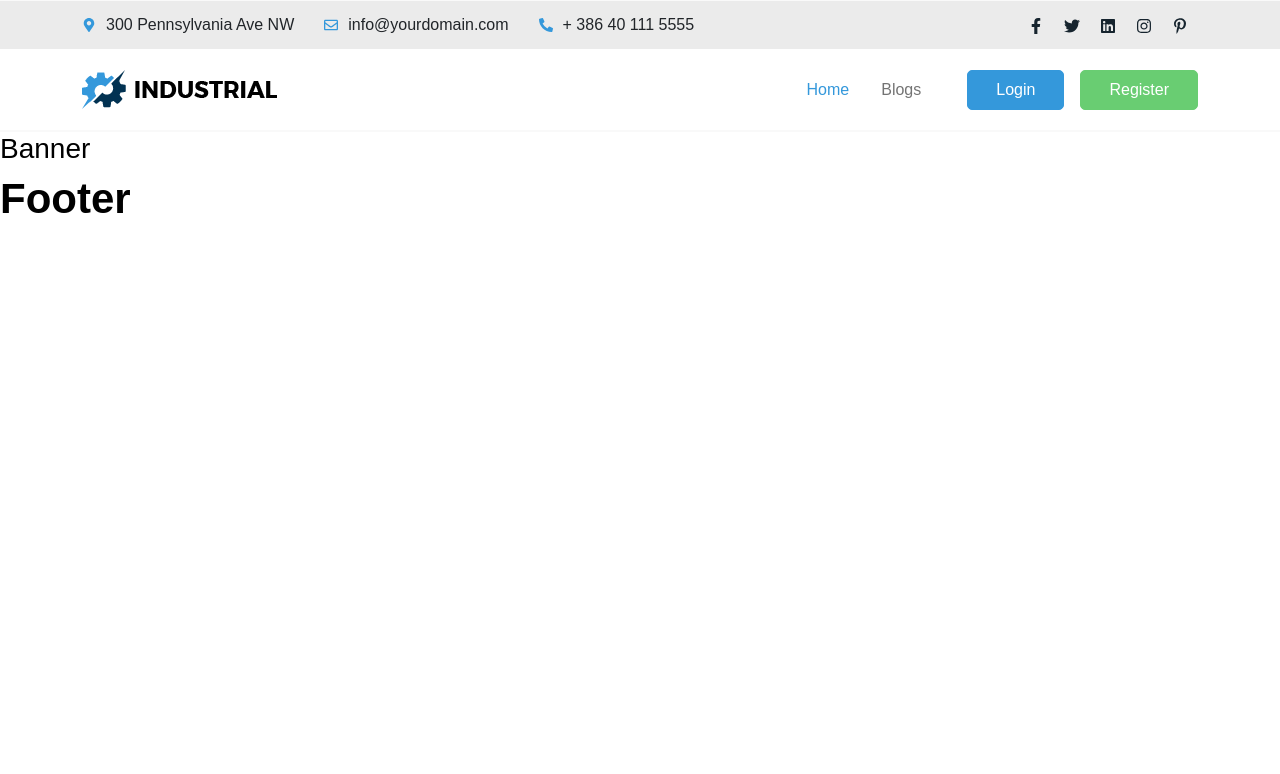
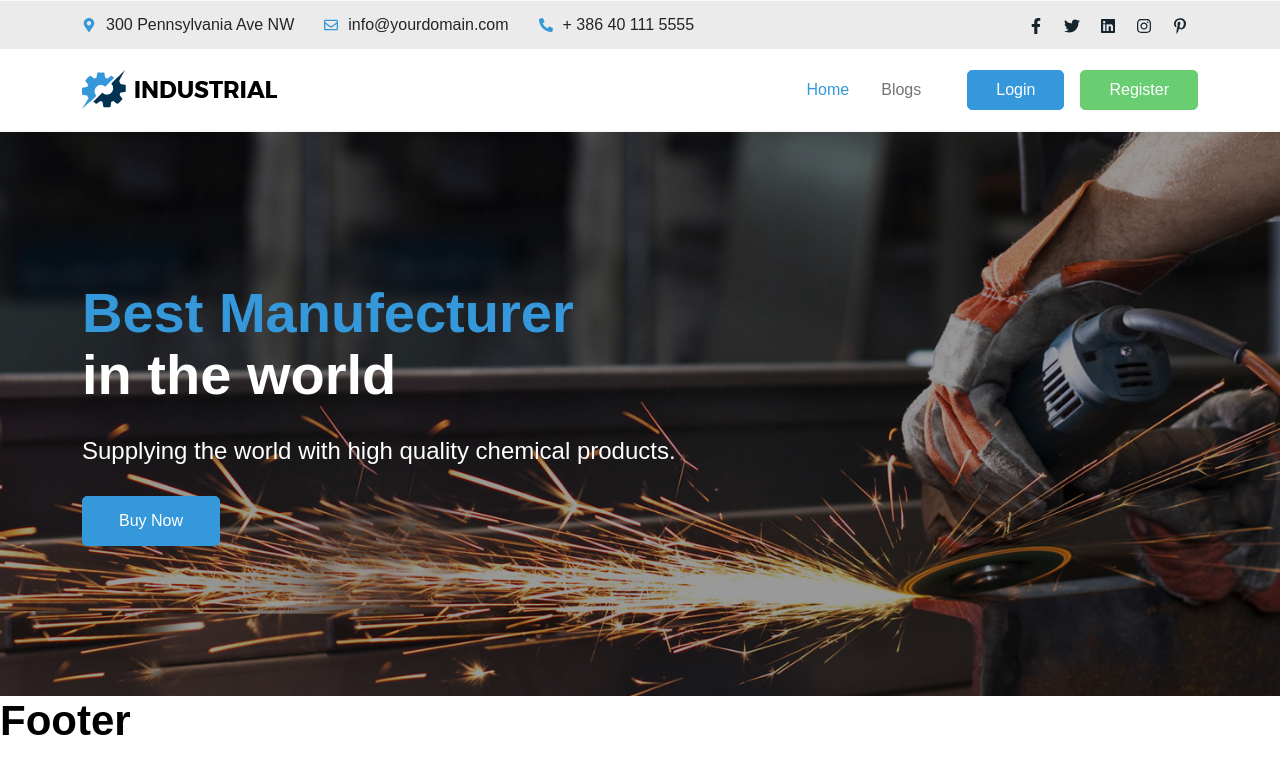
Before and after one commit to MF-React-Projects/Industrial, a React (Create React App) app: page / in a window 1280 px wide. Shown: the top 774 px of the page. Built offline with nearby package versions, Linux system fonts and the light colour scheme; no server answers.

Commit message:
banner component

```diff
--- a/src/Pages/Home/Banner.js
+++ b/src/Pages/Home/Banner.js
@@ -1,9 +1,22 @@
 import React from 'react';
+import banner from '../../assets/img/banner.jpg';
+import {Link} from "react-router-dom";
+import {Container, Row, Col} from "react-bootstrap";
 
 const Banner = () => {
     return (
-        <div>
-            <h3>Banner</h3>
+        <div className="banner-section" style={{backgroundImage: `url(${banner})`}}>
+            <Container>
+                <Row>
+                    <Col lg='8'>
+                        <div className="banner-content">
+                            <h1 className=""><span>Best Manufecturer</span> in the world</h1>
+                            <h4 className="">Supplying the world with high quality chemical products.</h4>
+                            <Link to='/manage-inventories' className='btn-default-2'>Buy Now</Link>
+                        </div>
+                    </Col>
+                </Row>
+            </Container>
         </div>
     );
 };
--- a/src/assets/scss/component/banner.scss
+++ b/src/assets/scss/component/banner.scss
@@ -0,0 +1,35 @@
+.banner-section {
+  background-position: center;
+  background-size: cover;
+  background-repeat: no-repeat;
+  padding: 150px 0;
+  position: relative;
+  z-index: 1;
+
+  &::after{
+    content: '';
+    position: absolute;
+    top: 0;
+    left: 0;
+    width: 100%;
+    height: 100%;
+    background-color: rgba(0,0,0,0.4);
+    z-index: -1;
+  }
+
+  .banner-content {
+    h1 {
+      color: #fff;
+      margin-bottom: 30px;
+
+      span{
+        color: $p_color;
+        display: block;
+      }
+    }
+    h4{
+      color: #fff;
+      margin-bottom: 30px;
+    }
+  }
+}
--- a/src/assets/scss/global/_button.scss
+++ b/src/assets/scss/global/_button.scss
@@ -44,3 +44,32 @@
 .btn-default.btnSm{
   padding: 7px 28px;
 }
+
+
+/* Button style two */
+.btn-default-2 {
+  color: #fff;
+  display: inline-block;
+  padding: 12px 36px;
+  background-color: $p_color;
+  border:1px solid $p_color;
+  border-radius: 5px;
+  text-transform: capitalize;
+  transition: all 0.3s ease-in-out;
+  outline: none;
+}
+.btn-default-2:hover {
+  background-color: $p_color2;
+  border:1px solid $p_color2;
+  color: #fff;
+}
+
+.btn-default-2.btn-secondary {
+  background-color: $p_color2;
+  border: 1px solid $p_color2;
+}
+.btn-default-2.btn-secondary:hover {
+  background-color: $p_color;
+  border:1px solid $p_color;
+  color: #fff;
+}
```
Also changed, not shown: src/assets/img/banner.jpg (added).
